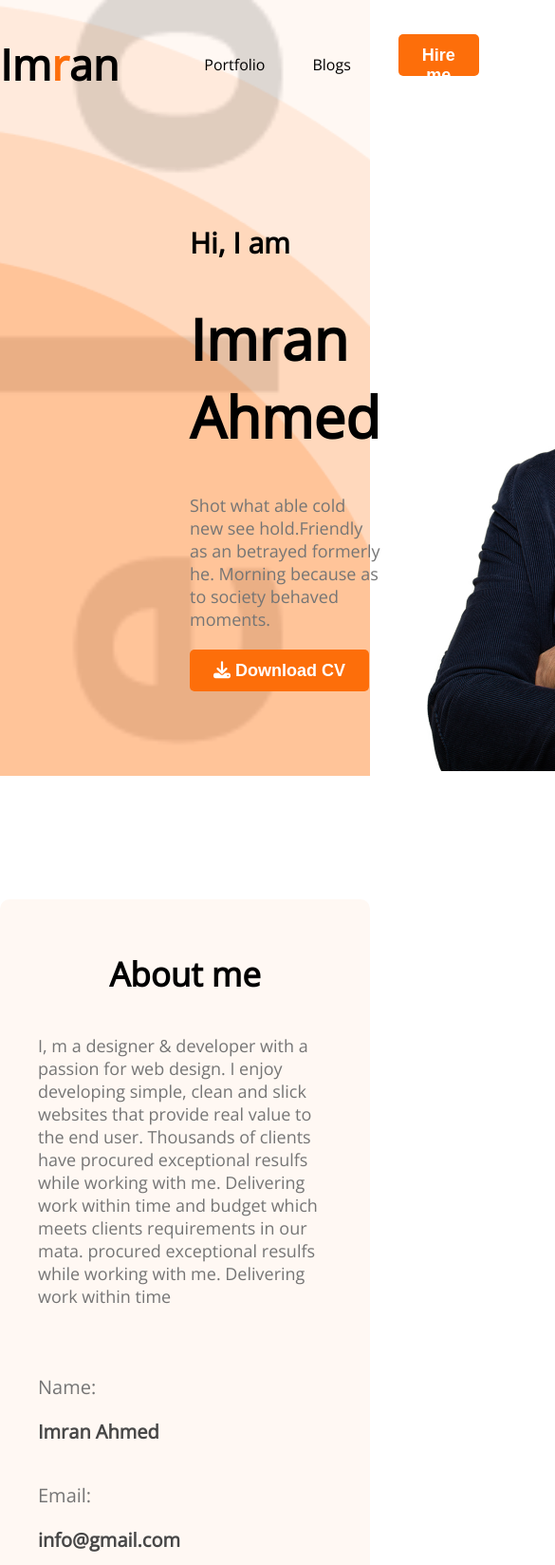
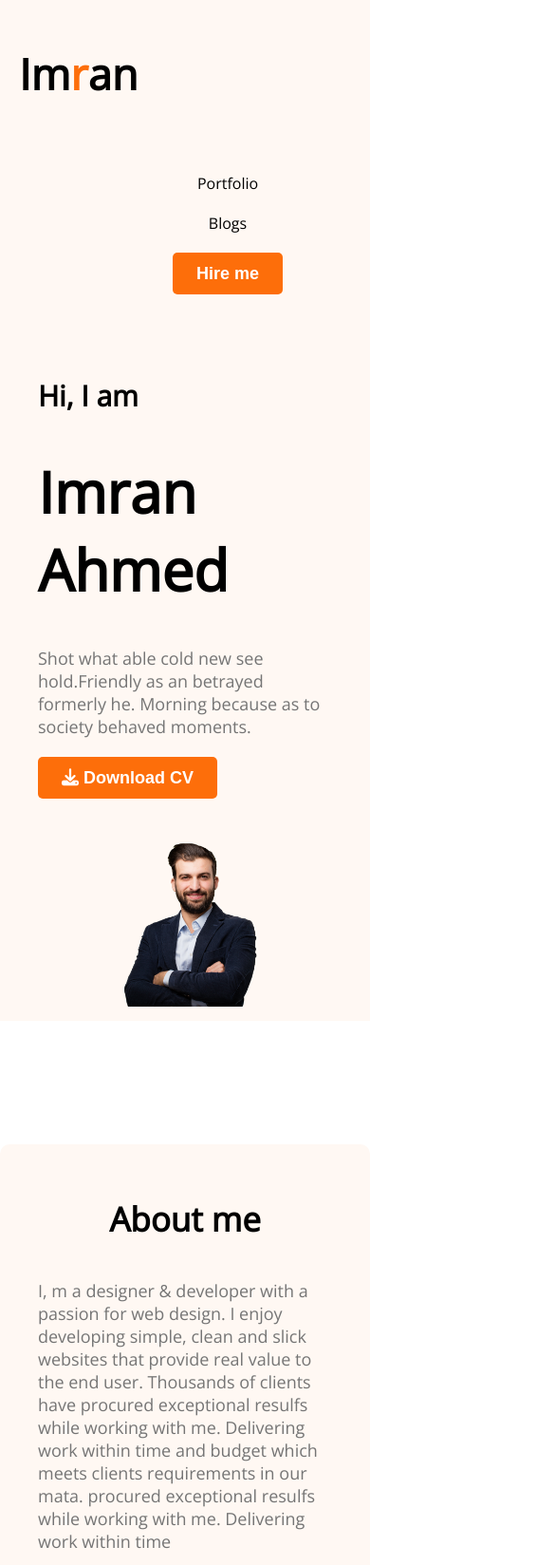
Before and after one commit to imranahmed20/responsive-profolio, a plain HTML site: page index.html in a window 390 px wide. Shown: the top 1648 px of the page at 95% size, 585 px wide, since content can reach past the window. Drawn offline with nearby package versions, Linux system fonts and the light colour scheme.

Commit message:
responsive added

```diff
--- a/index.html
+++ b/index.html
@@ -152,7 +152,7 @@
     <section class="contact">
         <div>
             <h3 class="section-title">Let's Conncet</h3>
-            <p class="section-description">Please fill out the form on this section to contact with me or call between 9:00 A.M and 8.00 P.M ET, Monday through Friday.</p>
+            <p class="contact-description">Please fill out the form on this section to contact with me or call between 9:00 A.M and 8.00 P.M ET, Monday through Friday.</p>
             <a href="">
                 <img src="images/icons/facebook.png" alt="">
             </a>
--- a/styles/style.css
+++ b/styles/style.css
@@ -22,17 +22,16 @@ body{
 }
 
 /* Header and nav style */
-header {
+.header {
     background: #FFF8F3;
     background-image: url('../images/header_bg.png'), url('../images/developer.png');
     /* background-blend-mode: multiply; */
     background-repeat: no-repeat;
-    background-size: cover;
     background-position: bottom right, left;
 
 }
 
-nav {
+.nav {
     display: flex;
     justify-content: space-between;
 
@@ -210,6 +209,12 @@ main {
     background: #FFF8F3;
     padding: 130px 200px;
 }
+.contact-description{
+    color: #757575;
+    font-size: 18px;
+    margin-bottom: 30px;
+
+}
 .contact .section-title{
     text-align: left;
 }
@@ -228,20 +233,38 @@ main {
 
 /* responsive Portfolio */
 @media screen and (max-width:576px) {
-    .skill-container{
+    .header{
+        background-image: none;
+    }
+    .banner, .nav, .skill-container, .resume-contain, .about-info-container, .contact{
         flex-direction: column;
-    }
-    .resume-contain, .about-info-container, .contact{
-        flex-direction: column;
+        gap: 20px;
         padding: 10px 20px;
 
+    }
+    .nav ul{
+        flex-direction: column;
+        gap: 20px;
+        text-align: start;
     }
     .section-description {
         padding: 10px 20px;
     }
+    .about, .contact{
+        padding: 20px;
+    }
     .contact input[type="text"], input[type="email"], textarea{
         padding: 5px 0 10px 5px;
     }
+    .banner {
+        margin: 0 20px;
+
+    }
+    .banner img{
+        width: 100%;
+    }
+
+
 
 }
 @media screen and (min-width:577px) and (max-width:992px) {
@@ -252,9 +275,9 @@ main {
         flex-direction: column;
     }
     .contact input[type="text"], input[type="email"], textarea{
-        padding: 5px 0 10px 5px;
+        padding: 0px 0 px 5px;
     }
-    .resume-contain, .skill-container{
+    .resume-contain {
         padding: 20px;
     }
 
```
